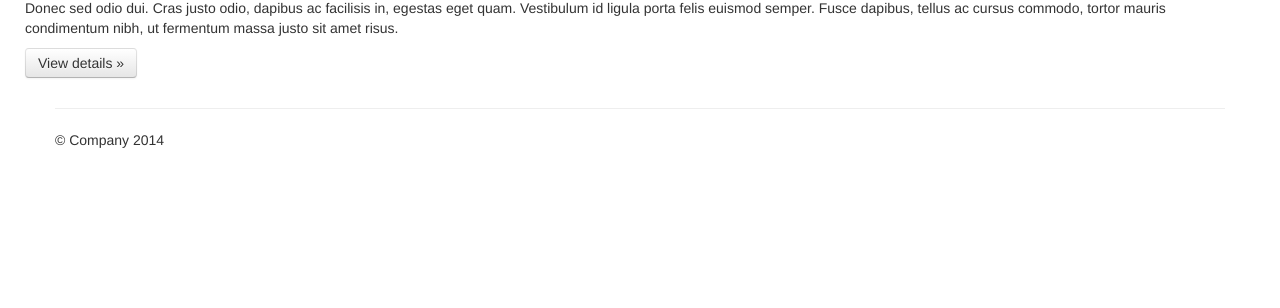
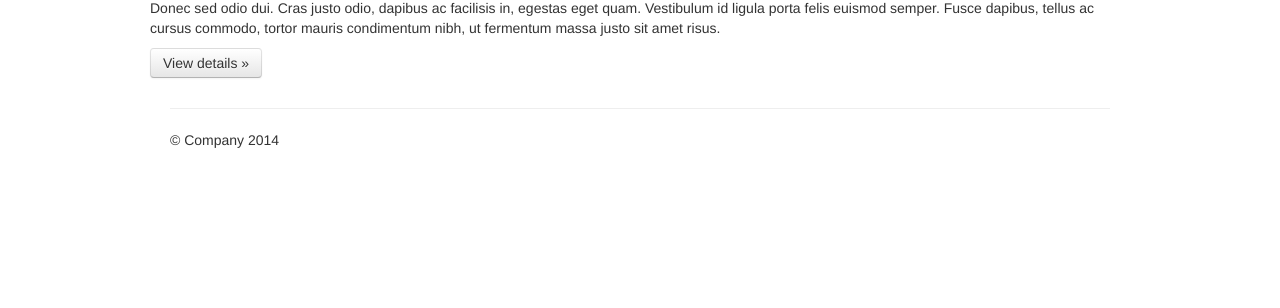
Before and after one commit to aido14/first-repo, a plain HTML site: page index.html in a window 1280 px wide. Shown: the part 492-800 px from the top of the page. Drawn offline with nearby package versions, Linux system fonts and the light colour scheme.

Commit message:
First pages commit

```diff
--- a/index.html
+++ b/index.html
@@ -12,7 +12,6 @@
 
     <!-- Bootstrap core CSS -->
     <link href="bower_components/bootstrap.css/css/bootstrap.css" rel="stylesheet">
-    <link href="bower_components/bootstrap.css/css/bootstrap-responsive.css" rel="stylesheet">
 
     <!-- Custom styles for this template -->
     <link href="jumbotron.css" rel="stylesheet">
```
